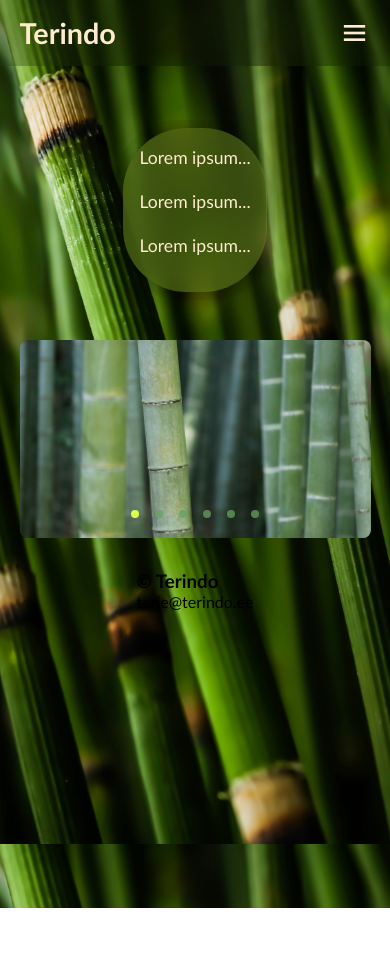
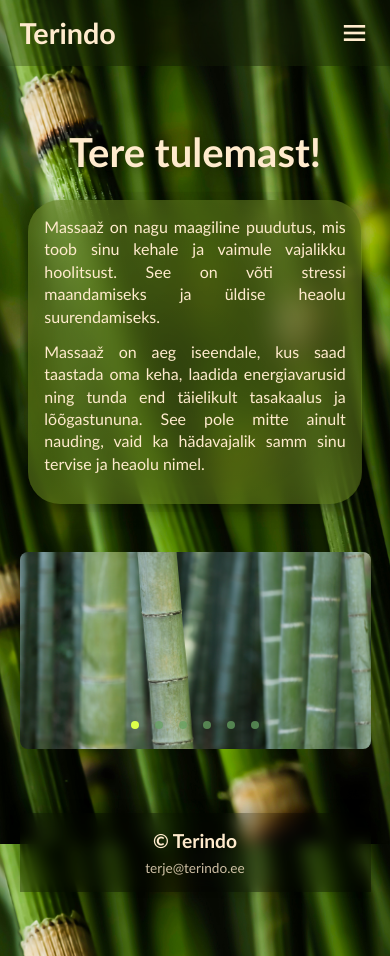
Before and after one commit to Oilivur/Shiatsu, a Vue app: page / in a window 390 px wide. Before the commit the page ends 908 px from the top, so only its background shows below. Built offline with nearby package versions, Linux system fonts and the light colour scheme.

Commit message:
getting ready for pages

```diff
--- a/src/assets/css/style.css
+++ b/src/assets/css/style.css
@@ -42,7 +42,7 @@ h1 {
 .content-box {
   max-width: 45rem;
   padding: 2rem;
-  border-radius: 4rem;
+  border-radius: 2rem;
   background: rgba(106, 133, 33, 0.5); /* Slightly darker for better contrast */
   backdrop-filter: blur(1rem);
   box-shadow: 0px 0.5rem 1rem rgba(0, 0, 0, 0.3);
@@ -63,8 +63,8 @@ h1 {
 }
 
 .profile-pic {
-  width: 25rem; /* Adjust size as needed */
-  height: 25rem;
+  width: clamp(8rem, 30vw, 25rem); /* Responsive sizing */
+  height: clamp(8rem, 30vw, 25rem);
   object-fit: cover;
   border-radius: 50%; /* Circular shape */
   border: 3px solid blanchedalmond; /* Matches `h1` color */
@@ -72,11 +72,17 @@ h1 {
 }
 
 .content-box h2 {
-  font-size: 1.8rem;
-  margin-bottom: 1.5rem; /* Adds space below title */
+  font-size: 1.6rem;
   font-weight: bold;
   text-align: center;
-  color: blanchedalmond; /* Warm golden tone for emphasis */
+  color: blanchedalmond;
+  margin-bottom: 0.5rem; /* Less space below */
+}
+
+/* 🔹 Style the Name Separately */
+.content-box h2.name {
+  font-size: 1.8rem; /* Slightly smaller */
+  margin-bottom: 1.5rem; /* Adds space before paragraphs */
 }
 
 .content-box p {
@@ -141,12 +147,27 @@ nav a.active {
   color: rgb(47, 193, 103);
 }
 
-/* 🔹 Breakpoints (For Mobile Responsiveness) */
-@media (max-width: 1079px) {
-  .intro {
-    font-size: 1.1rem;
-    max-width: 80%;
-  }
+footer {
+  width: 100%;
+  text-align: center;
+  padding: 1.5rem;
+  background: rgba(0, 0, 0, 0.3); /* Subtle dark background */
+  backdrop-filter: blur(8px);
+  color: blanchedalmond;
+  font-size: 1rem;
+  margin-top: 2rem;
+  box-shadow: 0 -4px 10px rgba(0, 0, 0, 0.2); /* Adds a soft top shadow */
+}
+
+footer h3 {
+  font-size: 1.3rem;
+  font-weight: bold;
+  margin-bottom: 0.5rem;
+}
+
+footer p {
+  font-size: 1rem;
+  opacity: 0.8;
 }
 
 @media (max-width: 767px) {
@@ -159,8 +180,19 @@ nav a.active {
   }
 
   .content-box {
-    max-width: 90%; /* Prevents oversized text boxes */
+    max-width: 95%; /* Prevents oversized text boxes */
     padding: 1rem;
+  }
+
+  .content-box p {
+    font-size: 1rem;
+    line-height: 1.4; /* Reduces excessive gaps */
+    margin-bottom: 0.8rem; /* Keeps consistent spacing */
+  }
+
+  .profile-pic {
+    width: clamp(12rem, 60vw, 18rem); /* Adjusts dynamically */
+    height: clamp(12rem, 60vw, 18rem);
   }
 
   .slider {
@@ -184,4 +216,17 @@ nav a.active {
     font-size: 1.1rem;
     margin-left: 1.5rem;
   }
+
+  footer {
+    padding: 1rem;
+    font-size: 0.9rem;
+  }
+
+  footer h3 {
+    font-size: 1.2rem;
+  }
+
+  footer p {
+    font-size: 0.85rem;
+  }
 }
--- a/src/views/Home.vue
+++ b/src/views/Home.vue
@@ -1,9 +1,18 @@
 <template>
   <main>
+    <!-- Standalone Welcome Header -->
+    <h1>Tere tulemast!</h1>
+
     <div class="content-box">
-      <p>Lorem ipsum...</p>
-      <p>Lorem ipsum...</p>
-      <p>Lorem ipsum...</p>
+      <p>
+        Massaaž on nagu maagiline puudutus, mis toob sinu kehale ja vaimule vajalikku hoolitsust.
+        See on võti stressi maandamiseks ja üldise heaolu suurendamiseks.
+      </p>
+      <p>
+        Massaaž on aeg iseendale, kus saad taastada oma keha, laadida energiavarusid ning tunda end
+        täielikult tasakaalus ja lõõgastununa. See pole mitte ainult nauding, vaid ka hädavajalik samm
+        sinu tervise ja heaolu nimel.
+      </p>
     </div>
 
     <Slider />
@@ -16,6 +25,7 @@
 </template>
 
 
+
 <script>
 import Slider from "@/components/Slider.vue"; // Import the new slider component
 
--- a/src/views/Minust.vue
+++ b/src/views/Minust.vue
@@ -6,7 +6,8 @@
         <!-- Profile Image -->
         <img src="@/assets/pictures/boss.jpg" alt="Terje Loorits" class="profile-pic">
 
-        <h2>Juhendaja Terje Loorits</h2>
+        <h2>Juhendaja</h2>
+        <h2 class="name">Terje Loorits</h2>
 
         <p>
           Liikumine, võimlemine ja venitamine on minu jaoks alati olnud olulised – need aitavad hoida
--- a/vite.config.js
+++ b/vite.config.js
@@ -7,5 +7,6 @@ export default defineConfig({
     alias: {
       "@": "/src"
     }
-  }
+  },
+  base: "/Shiatsu/"
 });
```
Also changed, not shown: 6 other files (tests, documents, lock files or other folders).
